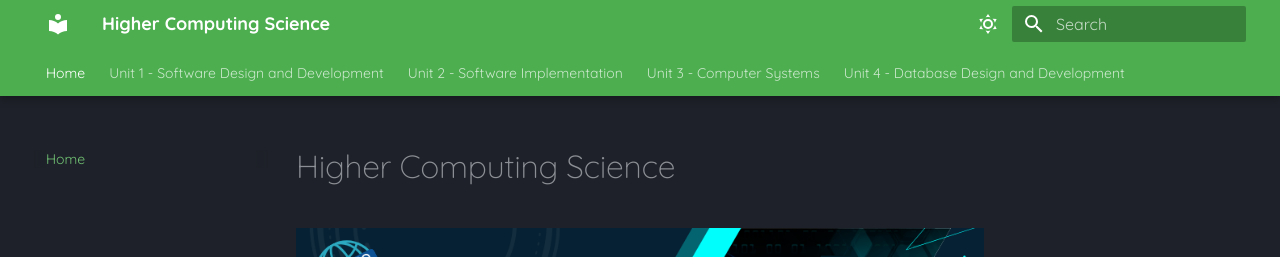
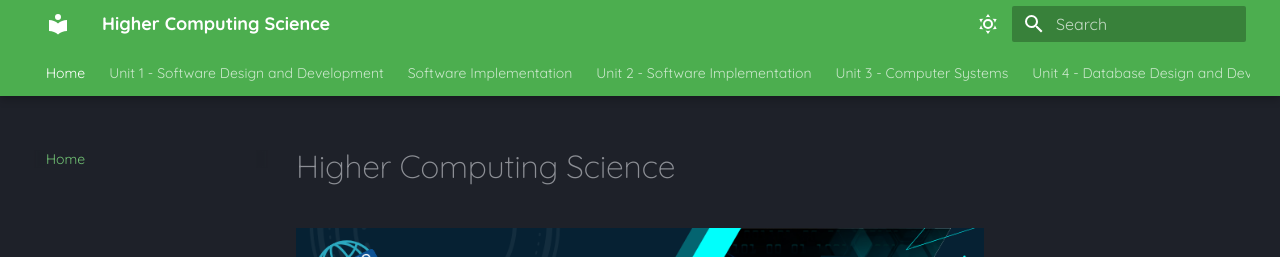
Before and after one commit to Mr-Wood-CS/Higher-Computing-Science-MD-Files, an MkDocs documentation site: the page built from docs/index.md, in a window 1280 px wide. Shown: the top 257 px of the page. Built offline with MkDocs 1.6.1 and Material for MkDocs 9.7.7, drawn with Linux system fonts in a browser that asks for light colours; part of the change alters nothing that is shown.

Commit message:
Update mkdocs.yml

```diff
--- a/mkdocs.yml
+++ b/mkdocs.yml
@@ -11,8 +11,9 @@ nav:
           - Scope: 'SDD/2.3-Scope.md'
           - Boundaries: 'SDD/2.4-Boundaries.md'
           - Example Question: 'SDD/2.5-Example-Question.md'
-      - Design: 'SDD/03-Design.md'
-      - Software Implementation: 'SDD/04-Software-Implementation.md'
+      - Design:
+          - Design: 'SDD/3.2-Main-Algorithm-and-Refinements.md'
+    - Software Implementation: 'SDD/04-Software-Implementation.md'
     - Unit 2 - Software Implementation:
       - SI/index.md
       - Sub-program Procedures: 'SI/01-Sub-Program Procedures.md'
```
